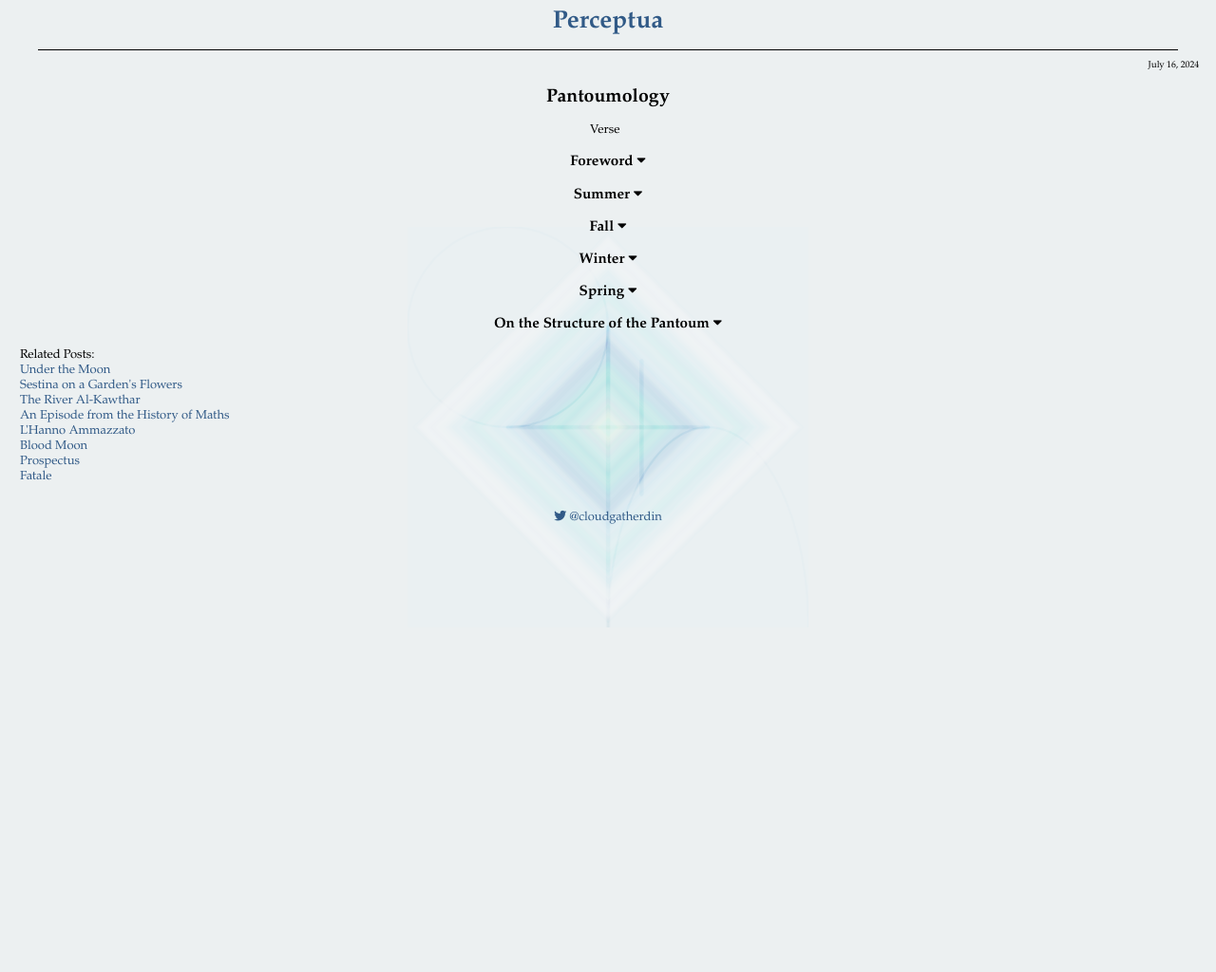
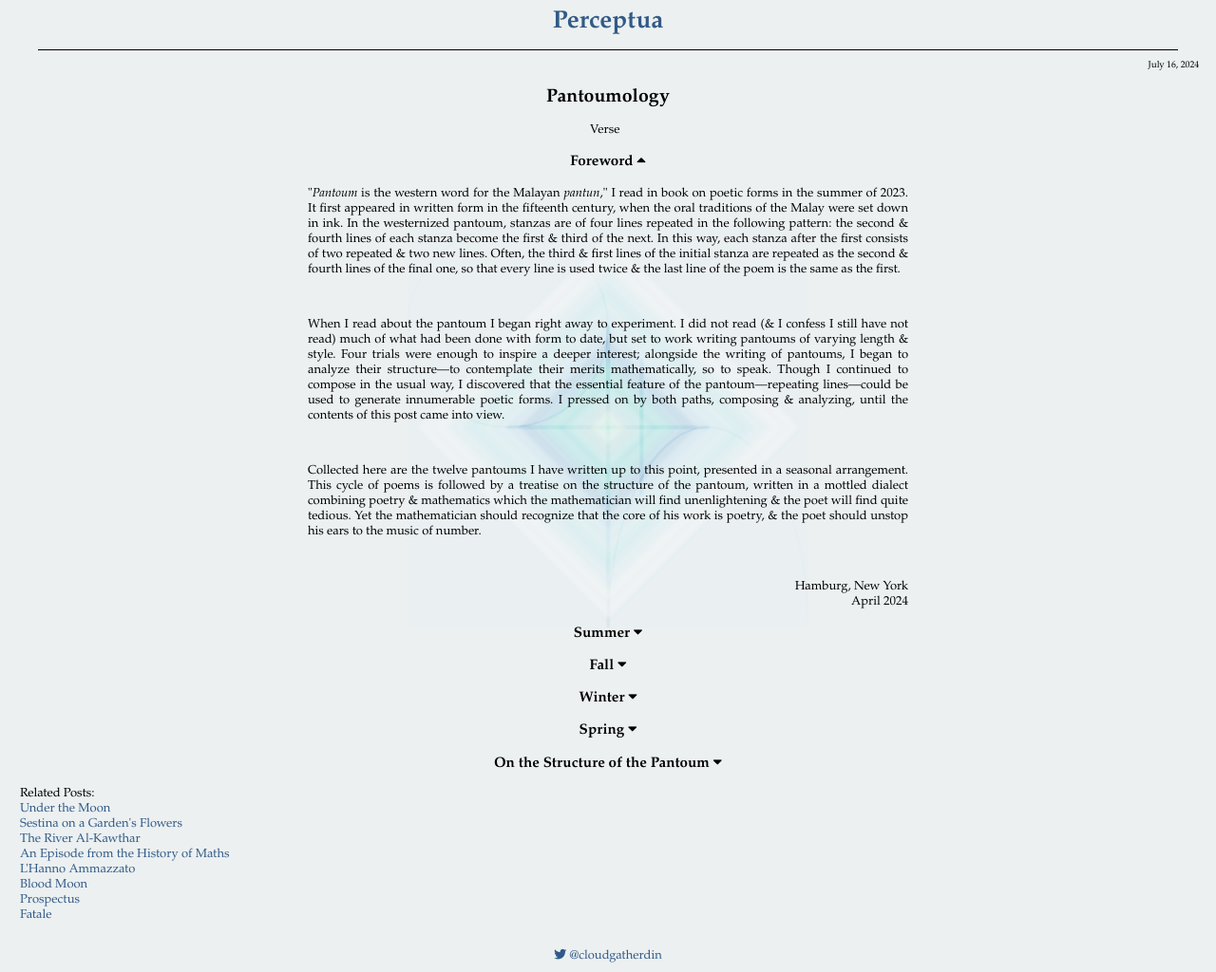
Before and after one commit to Perceptua/perceptua, a Jekyll site: the page built from _posts/2024-07-16-pantoumology.md, in a window 1280 px wide. Shown: the whole page at 95% size. Built offline with Jekyll 4.4.1, drawn with Linux system fonts in a browser that asks for light colours; before the commit the page ends 900 px from its top, so only the background shows below that.

Commit message:
show first section, respond to click on any header children

```diff
--- a/_posts/2024-07-16-pantoumology.md
+++ b/_posts/2024-07-16-pantoumology.md
@@ -7,10 +7,12 @@ layout: post
 ---
 
 <div class="section-container" id="foreword-container">
-    <h3 class="section-header centered" id="foreword">
-        Foreword <i class="fas fa-caret-down"></i>
-    </h3>
-    <div class="section-content hidden" id="foreword-content">
+    <div class="section-header" id="foreword">
+        <h3 class="centered">
+            Foreword <i class="fas fa-caret-up"></i>
+        </h3>
+    </div>
+    <div class="section-content" id="foreword-content">
         <p>
             "<i>Pantoum</i> is the western word for the Malayan <i>pantun</i>," I read in book on poetic forms in the summer of 2023. It first appeared in written form in the fifteenth century, when the oral traditions of the Malay were set down in ink. In the westernized pantoum, stanzas are of four lines repeated in the following pattern: the second & fourth lines of each stanza become the first & third of the next. In this way, each stanza after the first consists of two repeated & two new lines. Often, the third & first lines of the initial stanza are repeated as the second & fourth lines of the final one, so that every line is used twice & the last line of the poem is the same as the first.
         </p>
@@ -32,9 +34,11 @@ layout: post
 </div>
 
 <div class="section-container" id="summer-container">
-    <h3 class="section-header centered" id="summer">
-        Summer <i class="fas fa-caret-down"></i>
-    </h3>
+    <div class="section-header" id="summer">
+        <h3 class="centered">
+            Summer <i class="fas fa-caret-down"></i>
+        </h3>
+    </div>
     <div class="section-content hidden" id="summer-content">
         <p>
             <b>Pantoum &numero; 11</b>
@@ -196,9 +200,11 @@ layout: post
 </div>
 
 <div class="section-container" id="fall-container">
-    <h3 class="section-header centered" id="fall">
-        Fall <i class="fas fa-caret-down"></i>
-    </h3>
+    <div class="section-header" id="fall">
+        <h3 class="centered">
+            Fall <i class="fas fa-caret-down"></i>
+        </h3>
+    </div>
     <div class="section-content hidden" id="fall-content">
         <p>
             <b>Pantoum &numero; 4</b>
@@ -360,9 +366,11 @@ layout: post
 </div>
 
 <div class="section-container" id="winter-container">
-    <h3 class="section-header centered" id="winter">
-        Winter <i class="fas fa-caret-down"></i>
-    </h3>
+    <div class="section-header" id="winter">
+        <h3 class="centered">
+            Winter <i class="fas fa-caret-down"></i>
+        </h3>
+    </div>
     <div class="section-content hidden" id="winter-content">
         <p>
             <b>Pantoum &numero; 3</b>
@@ -524,9 +532,11 @@ layout: post
 </div>
 
 <div class="section-container" id="spring-container">
-    <h3 class="section-header centered" id="spring">
-        Spring <i class="fas fa-caret-down"></i>
-    </h3>
+    <div class="section-header" id="spring">
+        <h3 class="centered">
+            Spring <i class="fas fa-caret-down"></i>
+        </h3>
+    </div>
     <div class="section-content hidden" id="spring-content">
         <p>
             <b>Pantoum &numero; 8</b>
@@ -687,10 +697,12 @@ layout: post
     </div>
 </div>
 
-<div id="essay-container">
-    <h3 class="section-header centered" id="essay">
-        <b>On the Structure of the Pantoum</b> <i class="fas fa-caret-down"></i>
-    </h3>
+<div class="section-container" id="essay-container">
+    <div class="section-header" id="essay">
+        <h3 class="centered">
+            On the Structure of the Pantoum <i class="fas fa-caret-down"></i>
+        </h3>
+    </div>
     <div class="section-content hidden" id="essay-content">
         <p>
             <a href="https://firebasestorage.googleapis.com/v0/b/perceptua-b6ea3.appspot.com/o/public%2FOn_the_Structure_of_the_Pantoum.pdf?alt=media&token=cec9924f-b767-48f5-a6a2-4908db74de03" target="_blank">
@@ -712,7 +724,7 @@ layout: post
     }
 
     $(document).ready(function() {
-        $('.section-header').click(function(ev) {
+        $('.section-header').find('*').click(function(ev) {
             var sectionID = $(ev.target).attr('id');
             $('#' + sectionID + '-content').fadeToggle('slow');
             toggleCaret(sectionID);
```
